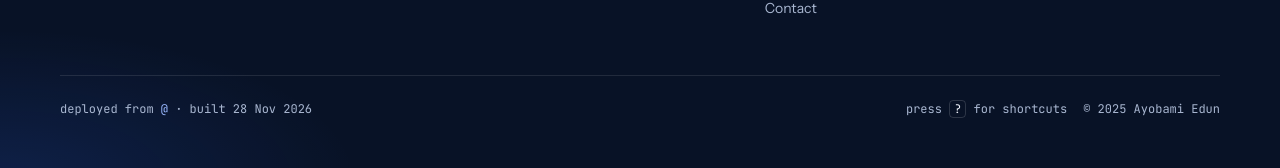
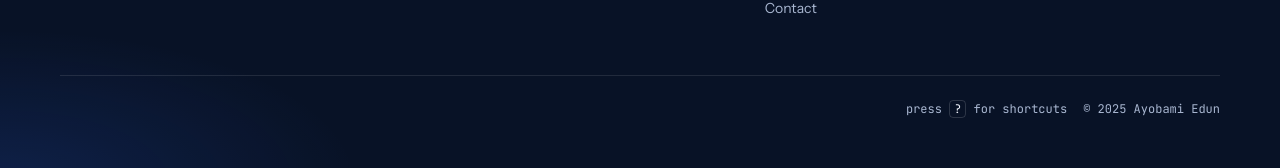
Before and after one commit to Ayooluwabami/portfolio-web, a React (Vite) app: page / in a window 1280 px wide. Shown: the part 9748-9916 px from the top of the page. Built offline with nearby package versions, Linux system fonts and the light colour scheme; no server answers; the HTML template or start-up script is replaced by a standard one.

Commit message:
fix: Lagos boards in order, feature InnovaSwift with fresh screenshot, remove build line from footer

```diff
--- a/src/components/Footer.tsx
+++ b/src/components/Footer.tsx
@@ -53,14 +53,7 @@ const Footer = () => (
 
       </div>
 
-      <div className="mt-14 flex flex-wrap items-center justify-between gap-4 border-t border-white/10 pt-6 font-mono text-[12px] text-muted-foreground">
-        <span>
-          deployed from{' '}
-          <a href="https://github.com/Ayooluwabami/portfolio-web" target="_blank" rel="noopener noreferrer" className="text-accent-ink hover:underline">
-            {__BUILD__.branch}@{__BUILD__.sha}
-          </a>{' '}
-          · built {new Date(__BUILD__.builtAt).toLocaleDateString('en-GB', { day: '2-digit', month: 'short', year: 'numeric' })}
-        </span>
+      <div className="mt-14 flex flex-wrap items-center justify-end gap-4 border-t border-white/10 pt-6 font-mono text-[12px] text-muted-foreground">
         <span className="flex items-center gap-4">
           <button onClick={() => window.dispatchEvent(new Event('open-shortcuts'))} className="transition-colors hover:text-foreground">
             press <kbd className="rounded border border-white/15 px-1 text-foreground">?</kbd> for shortcuts
--- a/src/data/projects.ts
+++ b/src/data/projects.ts
@@ -121,6 +121,21 @@ export const PROJECTS: Project[] = [
     ],
   },
   {
+    slug: 'innovaswift',
+    title: 'InnovaSwift Technologies: Company Website',
+    description:
+      'Live website for InnovaSwift Technologies, a registered software company in Ibadan (est. 2018). Services, a four-phase delivery process, clients and an enquiry flow, with an editorial serif headline, a trust ticker and light and dark themes.',
+    tech: ['React', 'Vite', 'TypeScript', 'Tailwind CSS', 'Lenis'],
+    category: 'frontend',
+    role: 'Frontend Developer',
+    impact: 'Live at innovaswift.com.ng • Light and dark themes • Services, process and enquiry flow',
+    live: 'https://innovaswift.com.ng/',
+    private: true,
+    featured: true,
+    image: innovaswiftImg,
+    tags: ['frontend'],
+  },
+  {
     slug: 'lagos-verified-listings',
     title: 'Verified Listings for Lagos: System Design',
     description:
@@ -133,8 +148,8 @@ export const PROJECTS: Project[] = [
     featured: true,
     private: true,
     diagrams: [
+      { src: lagos1, caption: 'Requirements: functional, non-functional and the MVP scale' },
       { src: lagos2, caption: 'High-level design: one Fastify service, PostGIS, S3, Cognito and background jobs' },
-      { src: lagos1, caption: 'Requirements: functional, non-functional and the MVP scale' },
       { src: lagos3, caption: 'Verification state machines, workflow and database-level constraints' },
       { src: lagos4, caption: 'Geo search on a low-data budget: PostGIS, SSR, small bundles, edge caching' },
       { src: lagos5, caption: 'Availability and the human bottleneck: SLOs, triggers and runbooks' },
@@ -314,18 +329,6 @@ export const PROJECTS: Project[] = [
     tags: ['backend', 'security'],
   },
   {
-    slug: 'innovaswift',
-    title: 'InnovaSwift: Software Consultancy Website',
-    description: 'Marketing and enquiry site for a registered Nigerian software consultancy (est. 2018). Proof over promise, terse copy, Lenis smooth scroll.',
-    tech: ['React', 'Vite', 'TypeScript', 'Tailwind CSS', 'Lenis'],
-    category: 'frontend',
-    role: 'Frontend Developer',
-    live: 'https://innovaswift.com.ng/',
-    private: true,
-    image: innovaswiftImg,
-    tags: ['frontend'],
-  },
-  {
     slug: 'rekognition',
     title: 'Facial Recognition on AWS, Serverless',
     description: 'S3 uploads trigger Lambda, Amazon Rekognition analyses the face, results land in DynamoDB and return to a React front end through API Gateway.',
```
Also changed, not shown: src/assets/work/innovaswift.jpg.
